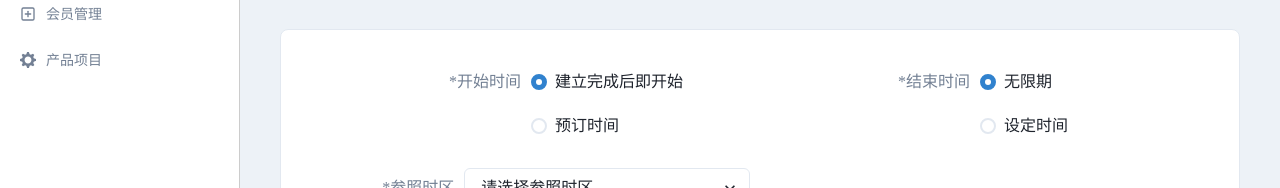
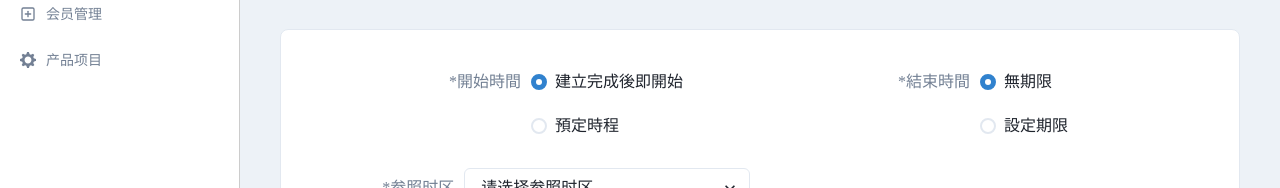
Before and after one commit to naihe138/vouchery, a React (Vite) app: page /active/setTime in a window 1280 px wide. Shown: the part 227-415 px from the top of the page. Built offline with nearby package versions, Linux system fonts and the light colour scheme.

Commit message:
feat: git

```diff
--- a/package.json
+++ b/package.json
@@ -12,7 +12,9 @@
   "dependencies": {
     "@ajna/pagination": "^1.4.17",
     "@chakra-ui/icons": "^1.1.7",
+    "moment": "^2.29.3",
     "react": "^17.0.2",
+    "react-dates": "^21.8.0",
     "react-dom": "^17.0.2",
     "react-hook-form": "^7.30.0",
     "react-router-dom": "^6.3.0",
@@ -26,6 +28,7 @@
     "@emotion/styled": "^11.8.1",
     "@types/node": "^17.0.23",
     "@types/react": "^17.0.33",
+    "@types/react-dates": "^21.8.3",
     "@types/react-dom": "^17.0.10",
     "@vitejs/plugin-react": "^1.0.7",
     "eslint": "^8.13.0",
--- a/src/main.tsx
+++ b/src/main.tsx
@@ -6,6 +6,7 @@ import { ChakraProvider } from '@chakra-ui/react';
 import AppRouters from './routes';
 import theme from './theme/index';
 import '~/styles/main.scss';
+(window as any).global = window;
 
 ReactDOM.render(
   <React.StrictMode>
--- a/src/pages/promotions/Activity/StepSetTime.tsx
+++ b/src/pages/promotions/Activity/StepSetTime.tsx
@@ -16,6 +16,7 @@ import {
   Text,
   Textarea,
 } from '@chakra-ui/react';
+import { SingleDatePicker } from 'react-dates';
 import { FC, useState } from 'react';
 import { useForm } from 'react-hook-form';
 import { useLocation, useNavigate } from 'react-router-dom';
@@ -42,6 +43,10 @@ const StepSetTime: FC = () => {
   const [endValue, setEndValue] = useState('endTime');
   const [weeksValue, setWeeksValue] = useState(weeks);
   const [addAdvanced, setAdvanced] = useState(false);
+  const [startTime, setStartTime] = useState(null);
+  const [focus, setFocus] = useState(false);
+  const [endTime, setEndTime] = useState(null);
+  const [endFocus, setEndFocus] = useState(false);
   const navigate = useNavigate();
   const location = useLocation();
   function onSubmit(values: any) {
@@ -86,21 +91,35 @@ const StepSetTime: FC = () => {
                 <FormControl>
                   <Flex>
                     <Box width="200px" color="font.100" textAlign="right" marginRight="10px">
-                      *开始时间
+                      *開始時間
                     </Box>
                     <Box flex={1}>
                       <RadioGroup value={startValue} onChange={setStartValue}>
                         <Box>
-                          <Radio value="startTime">建立完成后即开始</Radio>
+                          <Radio value="startTime">建立完成後即開始</Radio>
                         </Box>
                         <Box marginTop="20px">
-                          <Radio value="setStartTime">预订时间</Radio>
+                          <Radio value="setStartTime">預定時程</Radio>
                         </Box>
-                        <Box marginTop="20px" width="80%" display={startValue === 'setStartTime' ? 'block' : 'none'}>
-                          <InputGroup>
+                        <Box marginTop="20px" display={startValue === 'setStartTime' ? 'block' : 'none'}>
+                          {/* <InputGroup>
                             <InputLeftElement pointerEvents="none" children={<CalendarIcon color="gray.300" />} />
                             <Input type="tel" placeholder="开始时间" />
-                          </InputGroup>
+                          </InputGroup> */}
+                          <SingleDatePicker
+                            id="startTime"
+                            date={startTime} // momentPropTypes.momentObj or null
+                            onDateChange={(date: any) => setStartTime(date)} // PropTypes.func.isRequired
+                            focused={focus} // PropTypes.bool
+                            onFocusChange={({ focused }: { focused: any }) => setFocus(focused)} // PropTypes.func.isRequired
+                            numberOfMonths={1}
+                            placeholder="預定時程"
+                            displayFormat="YYYY-MM-DD"
+                            monthFormat="YYYY[年]MM[月]"
+                            showClearDate={true}
+                            isOutsideRange={() => false}
+                            phrases={{ closeDatePicker: '关闭', clearDate: '清除日期' }}
+                          />
                         </Box>
                       </RadioGroup>
                     </Box>
@@ -111,21 +130,35 @@ const StepSetTime: FC = () => {
                 <FormControl>
                   <Flex>
                     <Box width="200px" color="font.100" textAlign="right" marginRight="10px">
-                      *结束时间
+                      *結束時間
                     </Box>
                     <Box flex={1}>
                       <RadioGroup value={endValue} onChange={setEndValue}>
                         <Box>
-                          <Radio value="endTime">无限期</Radio>
+                          <Radio value="endTime">無期限</Radio>
                         </Box>
                         <Box marginTop="20px">
-                          <Radio value="setEndTime">设定时间</Radio>
+                          <Radio value="setEndTime">設定期限</Radio>
                         </Box>
                         <Box marginTop="20px" width="80%" display={endValue === 'setEndTime' ? 'block' : 'none'}>
-                          <InputGroup>
+                          {/* <InputGroup>
                             <InputLeftElement pointerEvents="none" children={<CalendarIcon color="gray.300" />} />
                             <Input type="tel" placeholder="结束时间" />
-                          </InputGroup>
+                          </InputGroup> */}
+                          <SingleDatePicker
+                            id="endTime"
+                            date={endTime} // momentPropTypes.momentObj or null
+                            onDateChange={(date: any) => setEndTime(date)} // PropTypes.func.isRequired
+                            focused={endFocus} // PropTypes.bool
+                            onFocusChange={({ focused }: any) => setEndFocus(focused)} // PropTypes.func.isRequired
+                            numberOfMonths={1}
+                            placeholder="選擇日期"
+                            displayFormat="YYYY-MM-DD"
+                            monthFormat="YYYY[年]MM[月]"
+                            showClearDate={true}
+                            isOutsideRange={() => false}
+                            phrases={{ closeDatePicker: '关闭', clearDate: '清除日期' }}
+                          />
                         </Box>
                       </RadioGroup>
                     </Box>
--- /dev/null
+++ b/src/pages/promotions/Activity/index.scss
@@ -0,0 +1,3 @@
+.DateInput {
+  width: 150px;
+}
--- a/src/pages/promotions/Activity/index.tsx
+++ b/src/pages/promotions/Activity/index.tsx
@@ -4,7 +4,11 @@ import { FC, useEffect, useState } from 'react';
 import { Outlet, useLocation, useNavigate, useRoutes, useSearchParams } from 'react-router-dom';
 import ActivityHeader from '../components/ActivityHeader';
 import { GiftIcon, MemberIcon, TagIcon } from '~/config/icon';
-
+import 'react-dates/initialize';
+import 'react-dates/lib/css/_datepicker.css';
+import './index.scss';
+import moment from 'moment';
+moment.locale('zh-cn');
 type TIcon = ComponentWithAs<'svg', IconProps>;
 type TCreateIcons = {
   icon: TIcon;
```
Also changed, not shown: tsconfig.json (+48 -15 lines), 1 other file (tests, documents, lock files or other folders).
